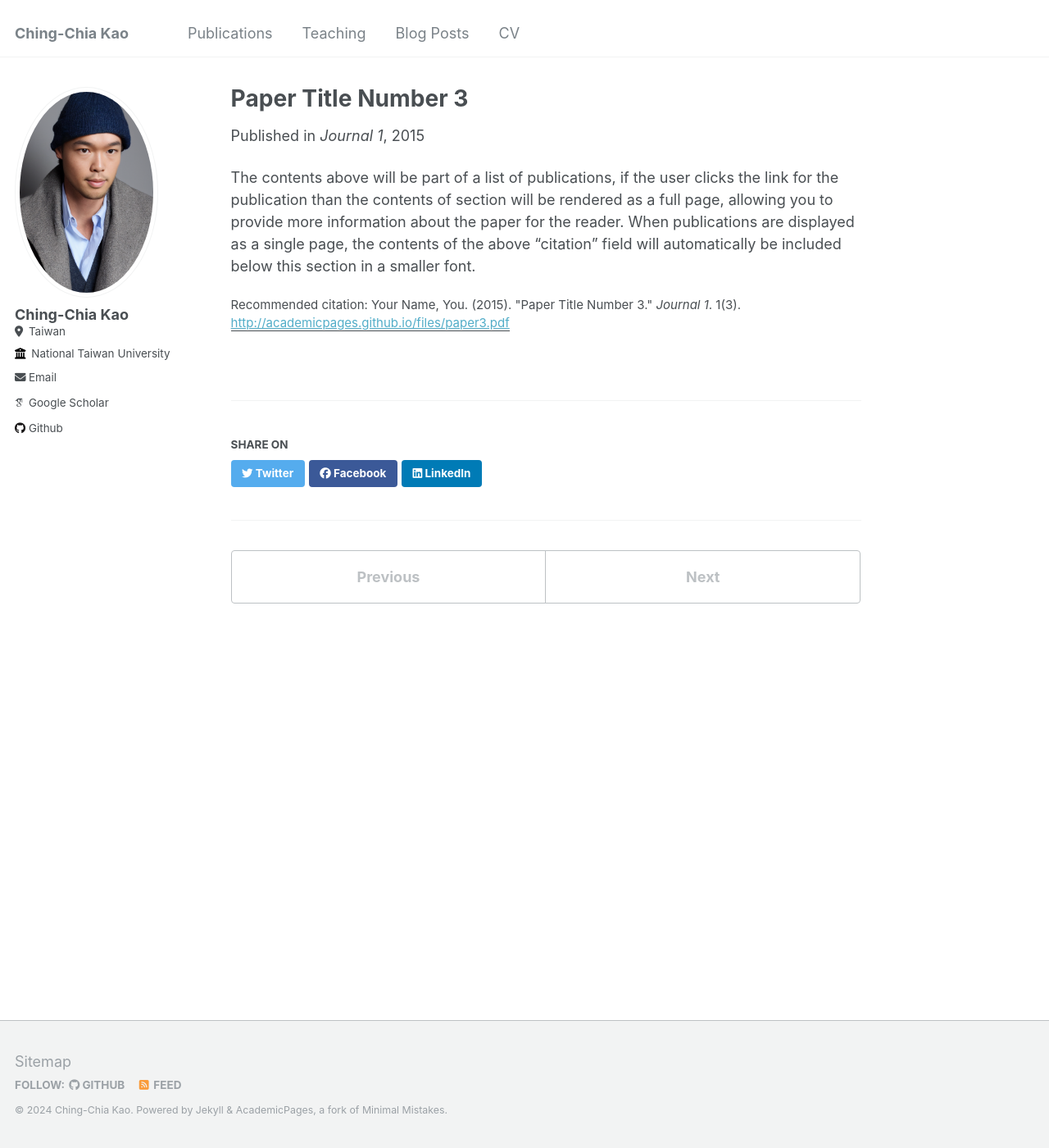
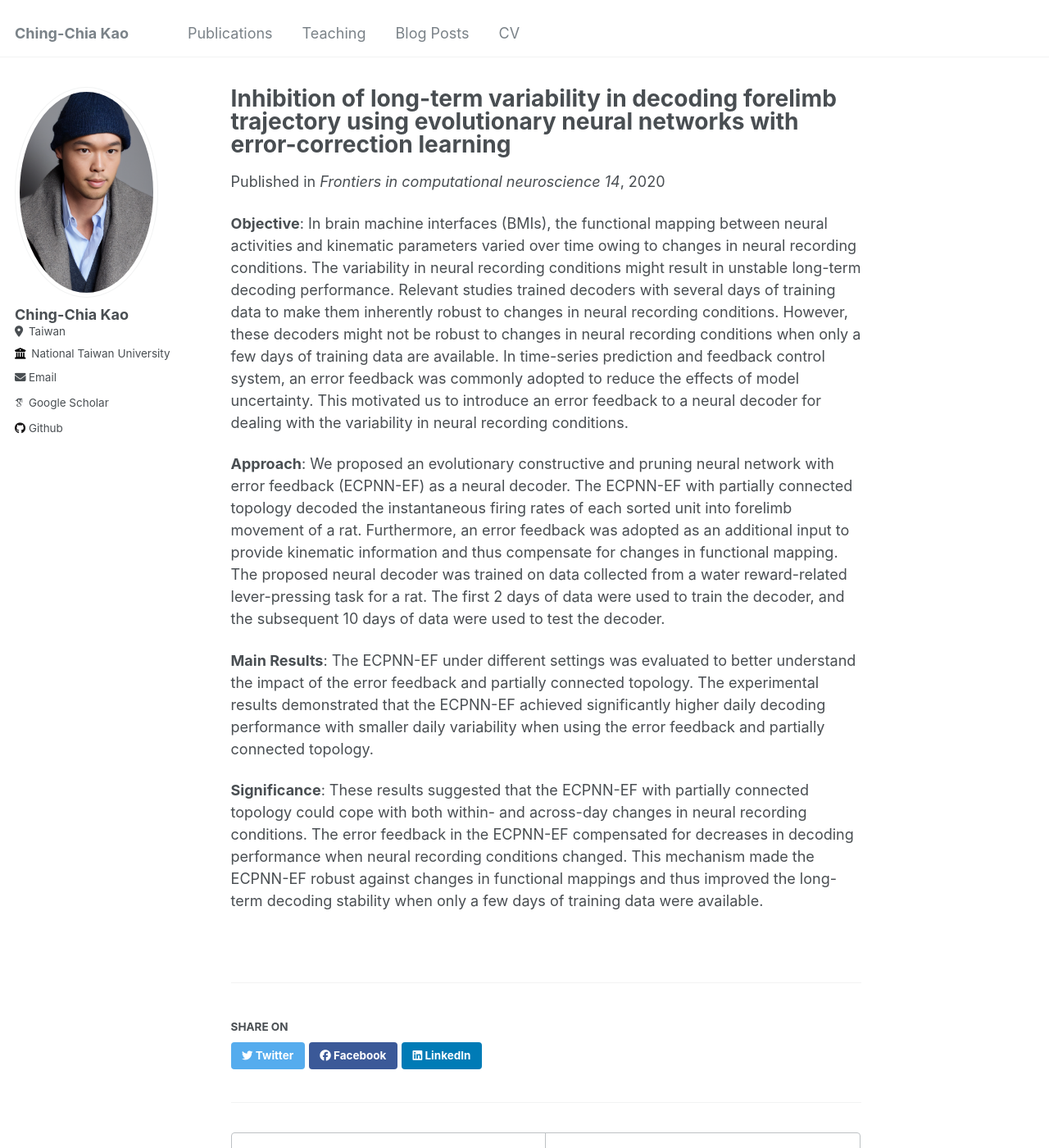
Before and after one commit to CK918/ck918.github.io, a Jekyll site: the page built from _publications/2020-03-31-evonn.md, in a window 1280 px wide and 1400 px high. Shown: the whole window at 82% size. Built offline with Jekyll 4.4.1, drawn with Linux system fonts in a browser that asks for light colours; some web fonts are replaced.

Commit message:
publication

```diff
--- a/_publications/2020-03-31-evonn.md
+++ b/_publications/2020-03-31-evonn.md
@@ -1,12 +1,18 @@
 ---
-title: "Paper Title Number 3"
+title: "Inhibition of long-term variability in decoding forelimb trajectory using evolutionary neural networks with error-correction learning"
 collection: publications
-permalink: /publication/2015-10-01-paper-title-number-3
-excerpt: 'This paper is about the number 3. The number 4 is left for future work.'
-date: 2015-10-01
-venue: 'Journal 1'
-paperurl: 'http://academicpages.github.io/files/paper3.pdf'
-citation: 'Your Name, You. (2015). &quot;Paper Title Number 3.&quot; <i>Journal 1</i>. 1(3).'
+permalink: /publication/2020-03-31-evonn
+excerpt: 'Shih-Hung Yang, Han-Lin Wang, Yu-Chun Lo, Hsin-Yi Lai, Kuan-Yu Chen, Yu-Hao Lan, **Ching-Chia Kao**, Chin Chou, Sheng-Huang Lin, Jyun-We Huang, Ching-Fu Wang, Chao-Hung Kuo, You-Yin Chen'
+date: 2020-03-31
+venue: 'Frontiers in computational neuroscience 14'
+# paperurl: 'http://academicpages.github.io/files/paper3.pdf'
+# citation: 'Your Name, You. (2015). &quot;Paper Title Number 3.&quot; <i>Journal 1</i>. 1(3).'
 ---
 
-The contents above will be part of a list of publications, if the user clicks the link for the publication than the contents of section will be rendered as a full page, allowing you to provide more information about the paper for the reader. When publications are displayed as a single page, the contents of the above "citation" field will automatically be included below this section in a smaller font.
+**Objective**: In brain machine interfaces (BMIs), the functional mapping between neural activities and kinematic parameters varied over time owing to changes in neural recording conditions. The variability in neural recording conditions might result in unstable long-term decoding performance. Relevant studies trained decoders with several days of training data to make them inherently robust to changes in neural recording conditions. However, these decoders might not be robust to changes in neural recording conditions when only a few days of training data are available. In time-series prediction and feedback control system, an error feedback was commonly adopted to reduce the effects of model uncertainty. This motivated us to introduce an error feedback to a neural decoder for dealing with the variability in neural recording conditions.
+
+**Approach**: We proposed an evolutionary constructive and pruning neural network with error feedback (ECPNN-EF) as a neural decoder. The ECPNN-EF with partially connected topology decoded the instantaneous firing rates of each sorted unit into forelimb movement of a rat. Furthermore, an error feedback was adopted as an additional input to provide kinematic information and thus compensate for changes in functional mapping. The proposed neural decoder was trained on data collected from a water reward-related lever-pressing task for a rat. The first 2 days of data were used to train the decoder, and the subsequent 10 days of data were used to test the decoder.
+
+**Main Results**: The ECPNN-EF under different settings was evaluated to better understand the impact of the error feedback and partially connected topology. The experimental results demonstrated that the ECPNN-EF achieved significantly higher daily decoding performance with smaller daily variability when using the error feedback and partially connected topology.
+
+**Significance**: These results suggested that the ECPNN-EF with partially connected topology could cope with both within- and across-day changes in neural recording conditions. The error feedback in the ECPNN-EF compensated for decreases in decoding performance when neural recording conditions changed. This mechanism made the ECPNN-EF robust against changes in functional mappings and thus improved the long-term decoding stability when only a few days of training data were available.
--- a/_publications/2020-11-28-bernstein.md
+++ b/_publications/2020-11-28-bernstein.md
@@ -2,9 +2,9 @@
 title: "Deterministic Certification to Adversarial Attacks via Bernstein Polynomial Approximation"
 collection: publications
 permalink: /publication/2020-11-28-bernstein
-# excerpt: 'This paper is about the number 1. The number 2 is left for future work.'
+excerpt: '**Ching-Chia Kao**, Jhe-Bang Ko, Chun-Shien Lu'
 date: 2020-11-28
-# venue: 'Journal 1'
+venue: 'Arxiv'
 # paperurl: 'http://academicpages.github.io/files/paper1.pdf'
 # citation: 'Your Name, You. (2009). &quot;Paper Title Number 1.&quot; <i>Journal 1</i>. 1(1).'
 ---
```
Also changed, not shown: _pages/about.md (+6 -6 lines), _publications/2022-06-17-dpgen.md (+8 -8 lines), _publications/2024-04-15-mcbd.md (+2 -2 lines), _publications/2024-07-15-HMD.md (+1 -1 lines).
